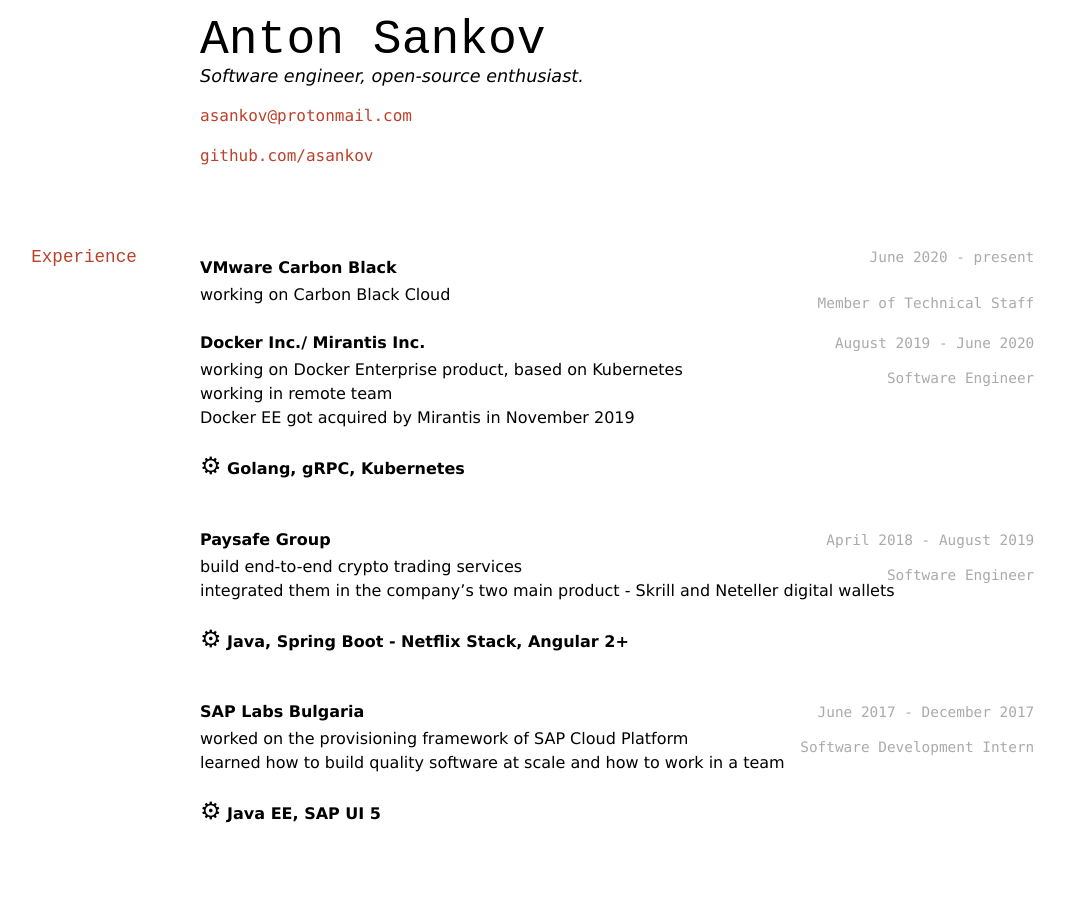
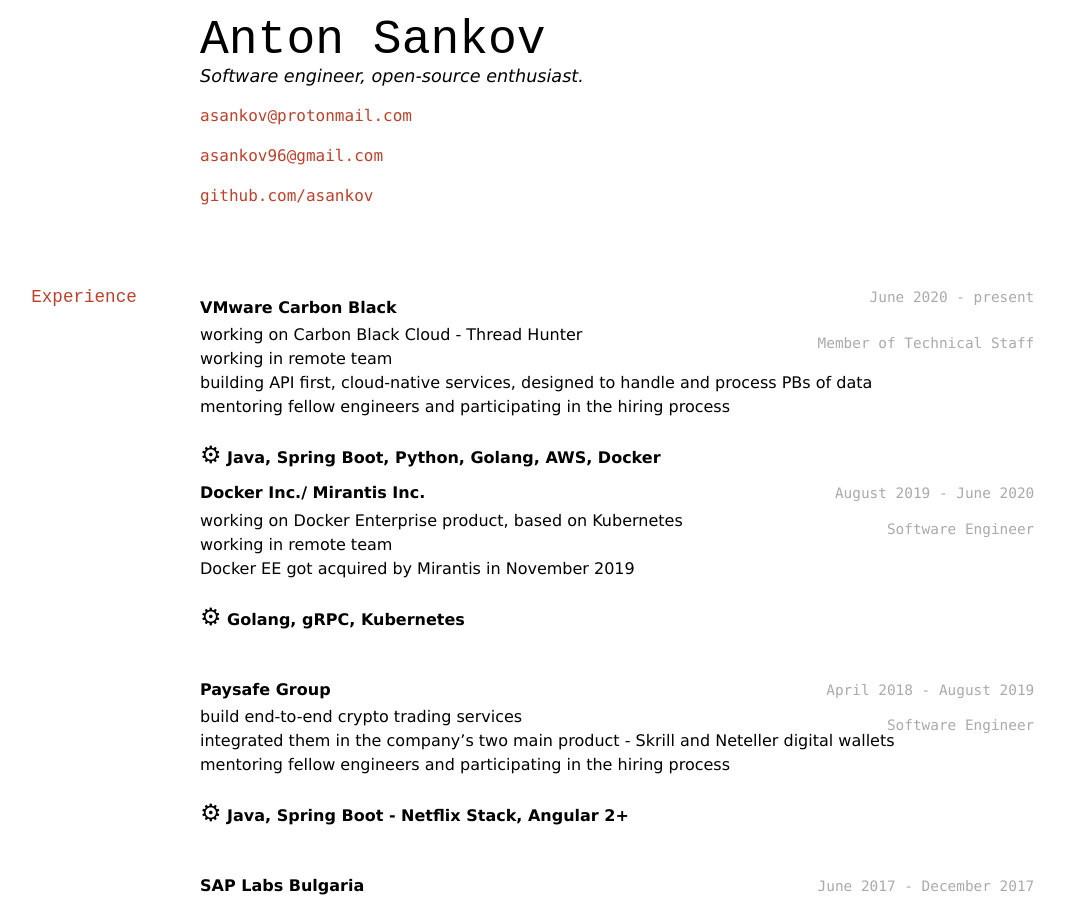
Before and after one commit to asankov/cv, a Jekyll site: the page built from index.md, in a window 1280 px wide and 900 px high. Shown: the whole window, without its empty margins (132-1197 px from the left). Built offline with Jekyll 4.4.1, drawn with Linux system fonts in a browser that asks for light colours.

Commit message:
Add more details about work at VMware Carbon Black
- add more details about work at Paysafe Group
- add Gmail email address
- remove trailing whitespaces

```diff
--- a/index.md
+++ b/index.md
@@ -5,6 +5,7 @@ title: Anton Sankov's CV
 # Anton Sankov
 Software engineer, open-source enthusiast.
 <div id="webaddress"><a href="mailto:asankov@protonmail.com">asankov@protonmail.com</a></div>
+<div id="webaddress"><a href="mailto:asankov96+cv@gmail.com">asankov96@gmail.com</a></div>
 <div id="webaddress"><a href="https://github.com/asankov">github.com/asankov</a></div>
 
 
@@ -16,7 +17,12 @@ __VMware Carbon Black__
 
 `Member of Technical Staff`
 
-* working on Carbon Black Cloud
+* working on Carbon Black Cloud - Thread Hunter
+* working in remote team
+* building API first, cloud-native services, designed to handle and process PBs of data
+* mentoring fellow engineers and participating in the hiring process
+
+__<span style="font-size: 24px">⚙</span> Java, Spring Boot, Python, Golang, AWS, Docker__
 
 `August 2019 - June 2020`
 
@@ -40,6 +46,7 @@ __Paysafe Group__
 
 * build end-to-end crypto trading services
 * integrated them in the company’s two main product - Skrill and Neteller digital wallets
+* mentoring fellow engineers and participating in the hiring process
 
 __<span style="font-size: 24px">⚙</span> Java, Spring Boot - Netflix Stack, Angular 2+__
 
```
